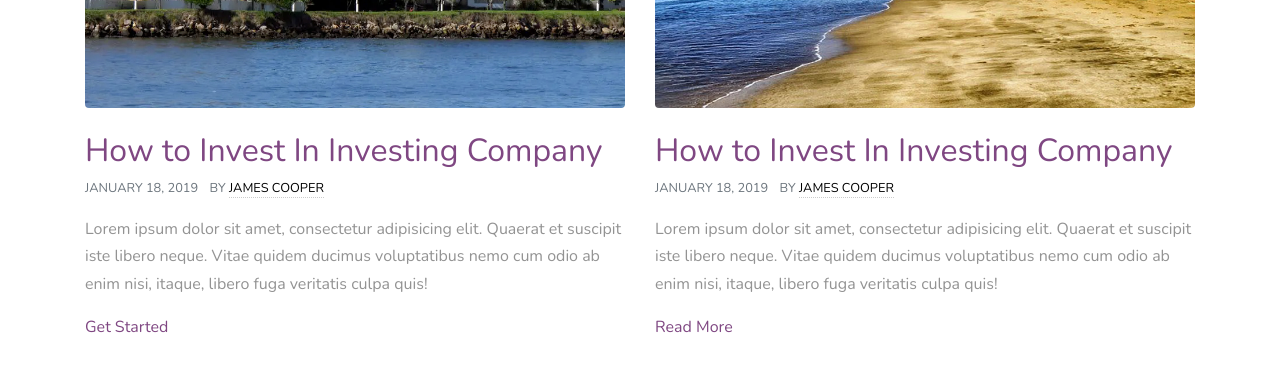
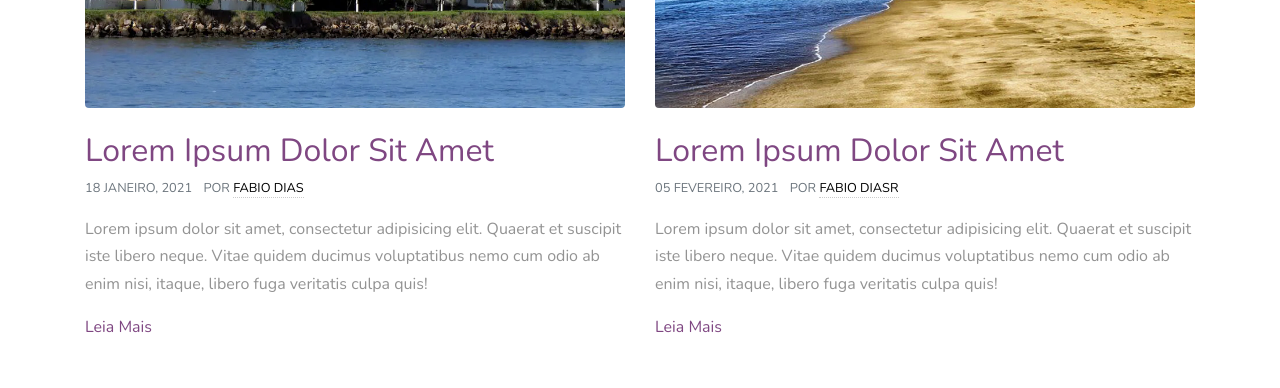
Before and after one commit to rcorreas/NEAC, a plain HTML site: page index.html in a window 1280 px wide. Shown: the part 7340-7728 px from the top of the page. Drawn offline with nearby package versions, Linux system fonts and the light colour scheme; files whose address does not match are found by name.

Commit message:
Update index.html

```diff
--- a/index.html
+++ b/index.html
@@ -486,19 +486,19 @@
           <div class="col-lg-6">
             <div>
               <a href="single.html" class="mb-4 d-block"><img src="images/img_1.jpg" alt="Image" class="img-fluid rounded"></a>
-              <h2><a href="single.html">How to Invest In Investing Company</a></h2>
-              <p class="text-muted mb-3 text-uppercase small"><span class="mr-2">January 18, 2019</span> By <a href="single.html" class="by">James Cooper</a></p>
+              <h2><a href="#">Lorem Ipsum Dolor Sit Amet</a></h2>
+              <p class="text-muted mb-3 text-uppercase small"><span class="mr-2">18 Janeiro, 2021</span> por <a href="single.html" class="by">Fabio Dias</a></p>
               <p>Lorem ipsum dolor sit amet, consectetur adipisicing elit. Quaerat et suscipit iste libero neque. Vitae quidem ducimus voluptatibus nemo cum odio ab enim nisi, itaque, libero fuga veritatis culpa quis!</p>
-              <p><a href="single.html">Get Started</a></p>
+              <p><a href="#">Leia Mais</a></p>
             </div>
           </div>
           <div class="col-lg-6">
             <div>
               <a href="single.html" class="mb-4 d-block"><img src="images/img_2.jpg" alt="Image" class="img-fluid rounded"></a>
-              <h2><a href="single.html">How to Invest In Investing Company</a></h2>
-              <p class="text-muted mb-3 text-uppercase small"><span class="mr-2">January 18, 2019</span> By <a href="single.html" class="by">James Cooper</a></p>
+              <h2><a href="#">Lorem Ipsum Dolor Sit Amet</a></h2>
+              <p class="text-muted mb-3 text-uppercase small"><span class="mr-2">05 Fevereiro, 2021</span> por <a href="single.html" class="by">Fabio Diasr</a></p>
               <p>Lorem ipsum dolor sit amet, consectetur adipisicing elit. Quaerat et suscipit iste libero neque. Vitae quidem ducimus voluptatibus nemo cum odio ab enim nisi, itaque, libero fuga veritatis culpa quis!</p>
-              <p><a href="single.html">Read More</a></p>
+              <p><a href="#">Leia Mais</a></p>
             </div>
           </div>
 
```
